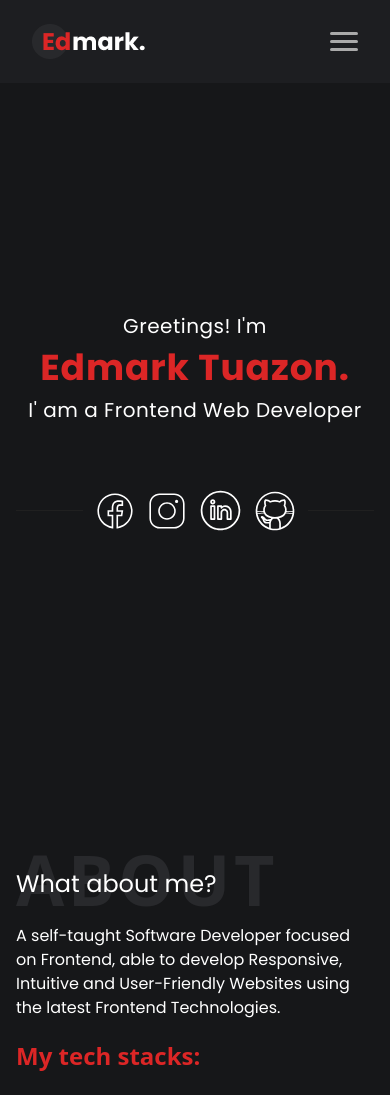
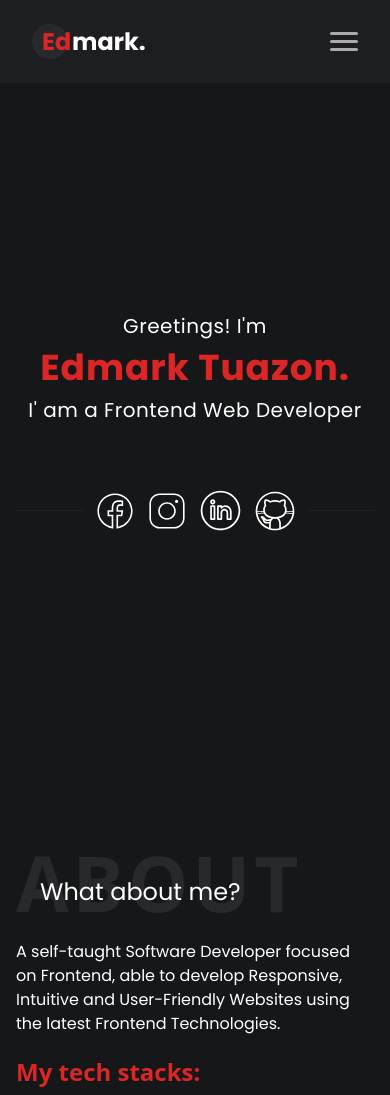
Before and after one commit to edmarktuazon/vue-portfolio, a Vue app: page / in a window 390 px wide. Shown: the top 1095 px of the page. Built offline with nearby package versions, Linux system fonts and the light colour scheme.

Commit message:
about quick changes

```diff
--- a/src/components/AboutSection.vue
+++ b/src/components/AboutSection.vue
@@ -43,8 +43,9 @@ import EdmarkImg from "../assets/images/me.jpg";
               sm:text-4xl
               font-poppins
               text-white
-              my-6
-              sm:my-8
+              my-8
+              ml-6
+              sm:my-8 sm:ml-0
               relative
             "
           >
@@ -81,6 +82,6 @@ import EdmarkImg from "../assets/images/me.jpg";
 
 <style scoped>
 .heading-h1 {
-  font-size: clamp(4.375rem, -0.1563rem + 14.5vw, 8rem);
+  font-size: clamp(4.6875rem, 2.3214rem + 10.0952vw, 8rem);
 }
 </style>
```
